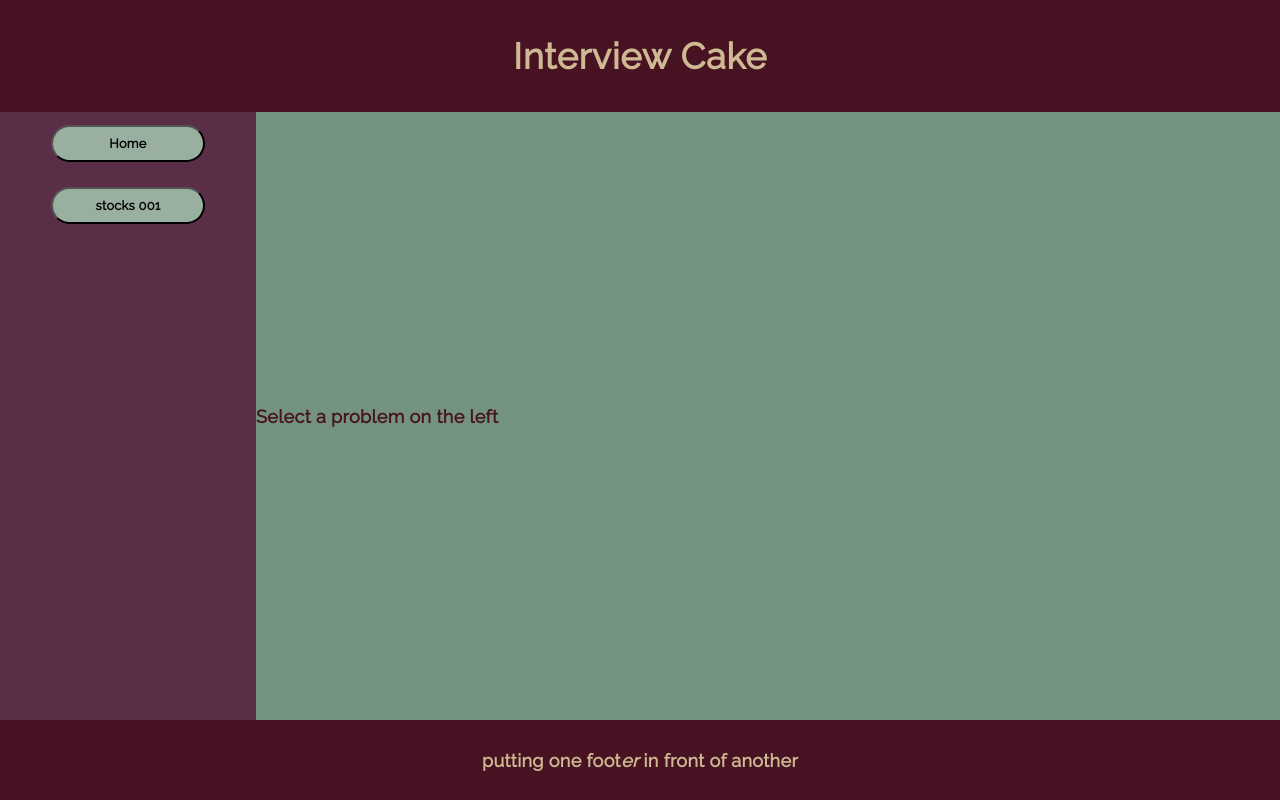
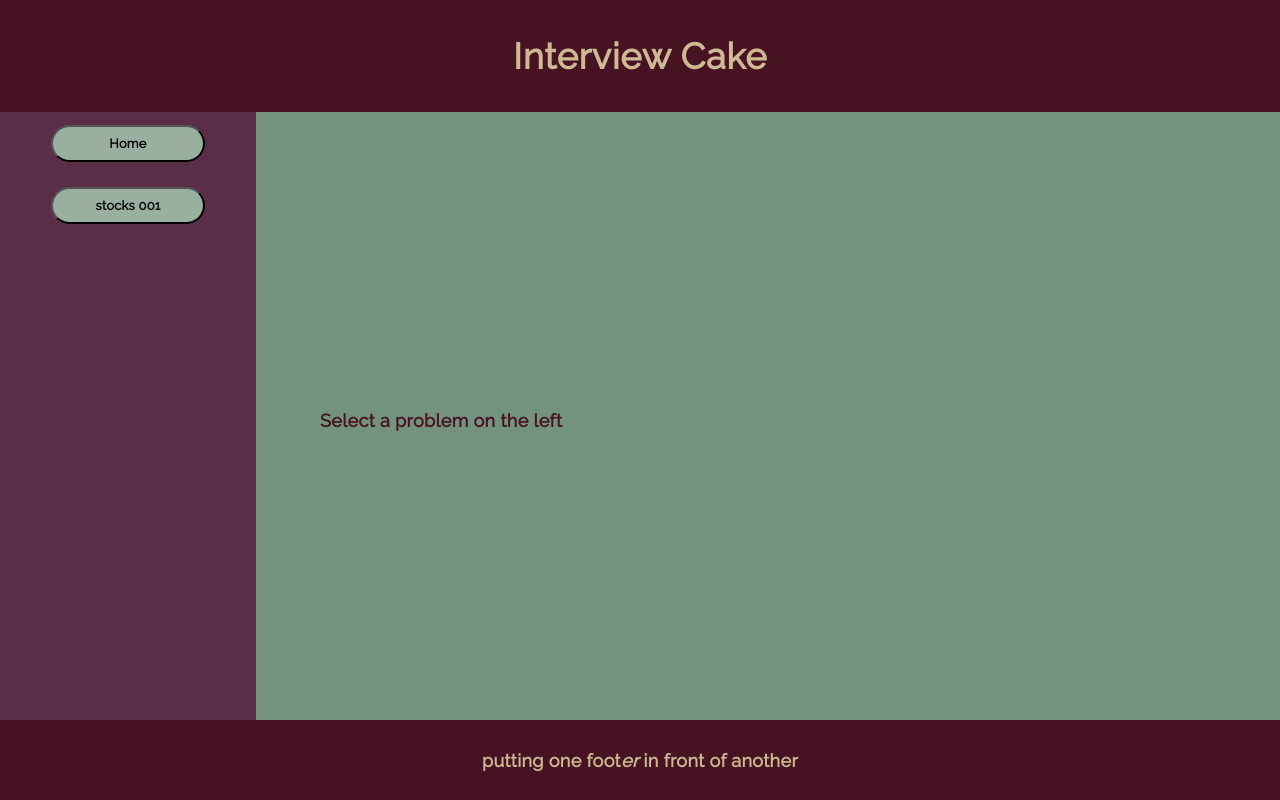
Before and after one commit to tuningmind-tiy/interview-cake, a React (Create React App) app: page / in a window 1280 px wide. Built offline with nearby package versions, Linux system fonts and the light colour scheme; a web font is replaced by a local one.

Commit message:
Position contents of home component

```diff
--- a/src/App.css
+++ b/src/App.css
@@ -64,6 +64,11 @@
 section p {
   width: 60%; }
 
+#home {
+  display: flex;
+  flex-direction: column;
+  justify-content: center; }
+
 aside {
   width: 20vw;
   height: 76vh;
--- a/src/App.scss
+++ b/src/App.scss
@@ -75,6 +75,12 @@
   }
 }
 
+#home {
+  display: flex;
+  flex-direction: column;
+  justify-content: center;
+}
+
 aside {
   width: 20vw;
   height: 76vh;
--- a/src/components/Home.js
+++ b/src/components/Home.js
@@ -3,9 +3,9 @@
 class Home extends Component {
   render() {
     return(
-      <div>
+      <section id='home'>
         Select a problem on the left
-      </div>
+      </section>
     )
   }
 }
```
